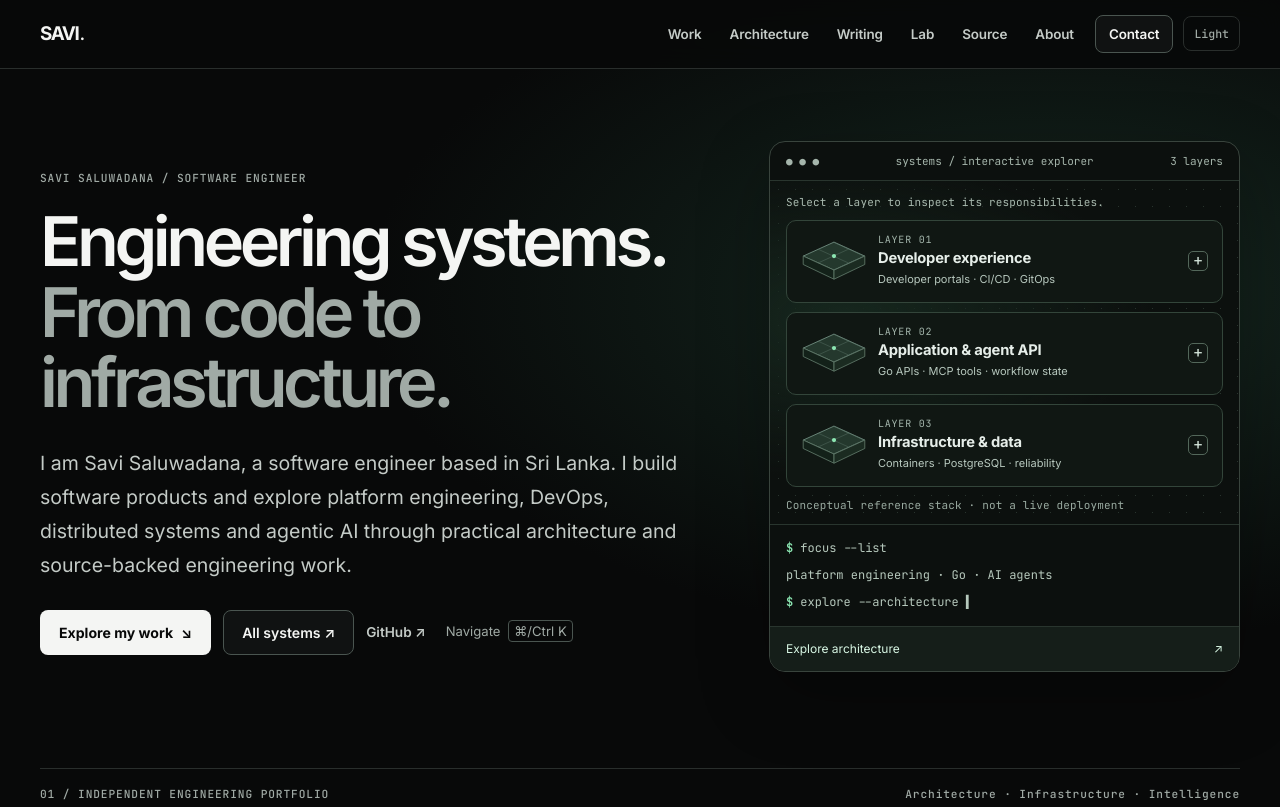
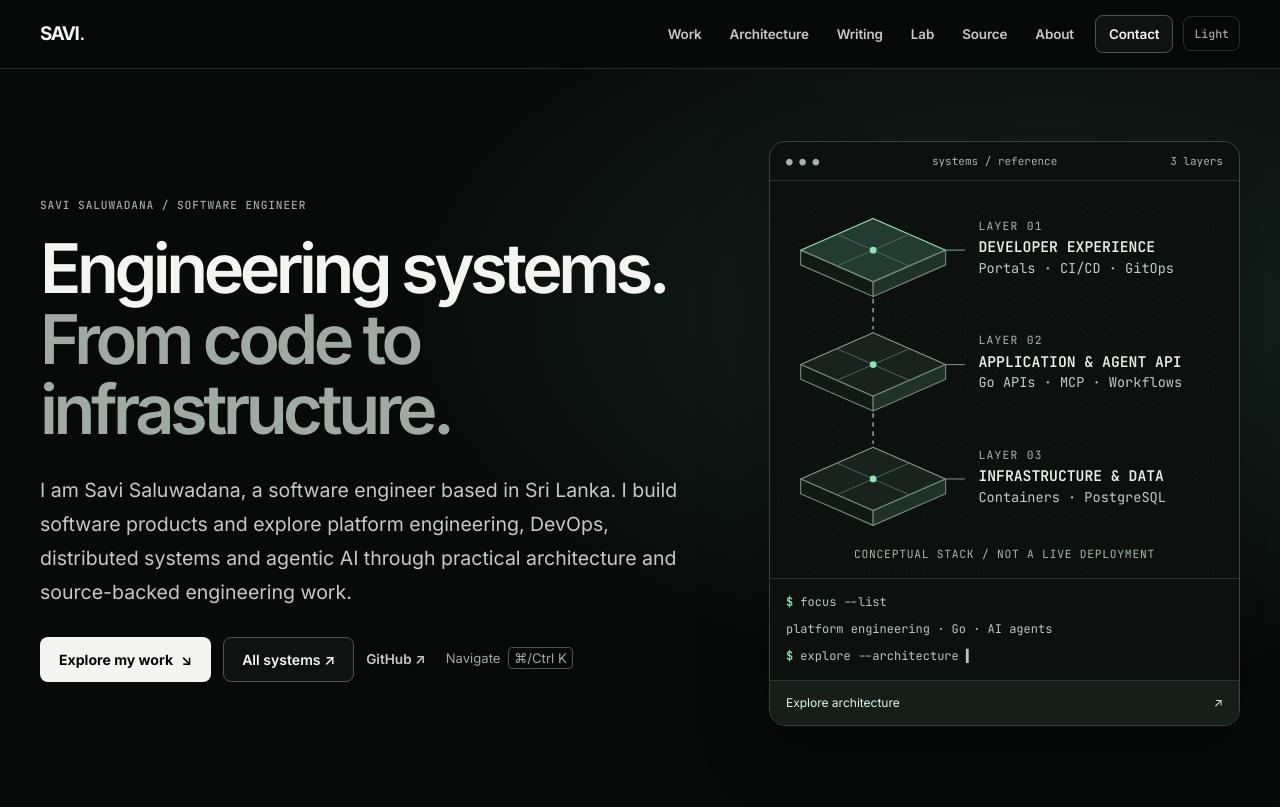
Before and after one commit to savisaluwadana/savisaluwadana.github.io, a plain HTML site: page index.html in a window 1280 px wide. Shown: the top 807 px of the page. Drawn offline with Linux system fonts and the light colour scheme.

Commit message:
Restore single static SVG architecture with non-overlapping labels

```diff
--- a/engineering-portfolio.css
+++ b/engineering-portfolio.css
@@ -85,40 +85,15 @@
 @media(max-width:850px){.engineering-portfolio .editorial-hero-grid{grid-template-columns:1fr}.hero-console{max-width:560px;width:100%}.engineering-portfolio .editorial-hero{padding-top:7rem}}
 @media(prefers-reduced-motion:reduce){.hero-signal{animation:none}}
 
-/* Accessible exploded stack: each layer has an independent hit area and text layout. */
-.stack-explorer{padding:14px 16px 10px;display:grid;gap:9px;background:radial-gradient(ellipse at 16% 40%,#16271e,transparent 55%),radial-gradient(#28332d .65px,transparent .65px);background-size:auto,17px 17px}
-.stack-instruction,.stack-scope{margin:0;color:#a9baaf;font:11px/1.45 var(--font-mono);letter-spacing:.015em}
-.stack-scope{padding:2px 0 0;color:#99aaa0}
-.stack-layer{position:relative;min-width:0;border:1px solid #33453a;background:#101713;border-radius:10px;overflow:hidden}
-.stack-layer summary{list-style:none;display:grid;grid-template-columns:70px minmax(0,1fr) 22px;align-items:center;gap:9px;min-height:81px;padding:10px 12px;cursor:pointer;color:#e6eee9;transition:background .18s,border-color .18s}
-.stack-layer summary::-webkit-details-marker{display:none}
-.stack-layer summary::marker{content:""}
-.stack-layer summary:hover,.stack-layer[open] summary{background:#192a20}
-.stack-layer summary:focus-visible{outline:2px solid #9cf5c1;outline-offset:-4px;border-radius:9px}
-.stack-layer[open]{border-color:#8ce6b2}
-.stack-layer-icon{width:70px;height:auto;display:block;overflow:visible;transition:transform .18s}
-.stack-layer summary:hover .stack-layer-icon,.stack-layer[open] .stack-layer-icon{transform:translateY(-2px)}
-.stack-layer-top{fill:#24382d;stroke:#769487;stroke-width:1.2}
-.stack-layer-side{fill:#132119;stroke:#617b6b;stroke-width:1.2}
-.stack-layer-face{fill:#1b2b21;stroke:#617b6b;stroke-width:1.2}
-.stack-layer-grid{stroke:#577064;stroke-width:.7;fill:none}
-.stack-layer-point{fill:#8ce6b2}
-.stack-layer[open] .stack-layer-top{stroke:#a3f0c1;fill:#304d3b}
-.stack-layer-copy{display:grid;gap:3px;min-width:0}
-.stack-layer-copy strong{font-size:clamp(.86rem,1.15vw,1rem);line-height:1.35;letter-spacing:-.015em;overflow-wrap:anywhere}
-.stack-layer-index{font:10px/1.2 var(--font-mono);color:#a4b6ac;letter-spacing:.08em}
-.stack-layer-sub{font-size:11px;line-height:1.45;color:#b7c8be;overflow-wrap:anywhere}
-.stack-layer-toggle{width:20px;height:20px;display:grid;place-items:center;border:1px solid #53675a;border-radius:5px;color:#d7e9de;font:16px/1 var(--font-mono)}
-.stack-layer-toggle::before{content:"+"}.stack-layer[open] .stack-layer-toggle::before{content:"−"}
-.stack-layer-detail{padding:10px 13px 14px;border-top:1px solid #33453a;background:#101713}
-.stack-layer-detail p{margin:0 0 10px;color:#c8d7cd;font-size:.82rem;line-height:1.65}
-.stack-layer-links{display:flex;flex-wrap:wrap;gap:6px 12px}.stack-layer-links a{color:#aaf0c6;font-size:.76rem;text-decoration:underline;text-underline-offset:3px}
-.stack-layer-links a:focus-visible{outline-color:#aaf0c6}
+/* Single responsive SVG: separate geometry and text columns, no disclosure widgets. */
+.hero-topology{display:block;width:100%;height:auto;max-height:none;padding:8px 8px 4px;box-sizing:border-box}
+.hero-topology .hero-layer-index{font:10px var(--font-mono);letter-spacing:1.1px;fill:#a5b8aa}
+.hero-topology .hero-layer-title{font:600 13px var(--font-mono);letter-spacing:0;fill:#e5f1e9}
+.hero-topology .hero-layer-sub{font:12px var(--font-mono);letter-spacing:0;fill:#bdcec3}
+.hero-topology .hero-layer-caption{font:10px var(--font-mono);letter-spacing:.65px;fill:#a5b8aa}
 .portfolio-answer-grid{display:grid;grid-template-columns:repeat(3,minmax(0,1fr));gap:12px}
 .portfolio-answer{padding:22px;border:1px solid var(--border);border-radius:14px;background:var(--surface);display:flex;flex-direction:column}
 .portfolio-answer h3{font-size:1.02rem;line-height:1.4;letter-spacing:-.025em;margin:0}
 .portfolio-answer p{font-size:.91rem;color:var(--ink-soft);margin:12px 0 20px}
 .portfolio-answer a{margin-top:auto}
 @media(max-width:850px){.portfolio-answer-grid{grid-template-columns:1fr}}
-@media(max-width:400px){.stack-explorer{padding:12px 10px}.stack-layer summary{grid-template-columns:49px minmax(0,1fr) 20px;padding:9px;gap:7px}.stack-layer-icon{width:49px}}
-@media(prefers-reduced-motion:reduce){.stack-layer summary,.stack-layer-icon{transition:none}.stack-layer summary:hover .stack-layer-icon,.stack-layer[open] .stack-layer-icon{transform:none}}
--- a/index.html
+++ b/index.html
@@ -250,10 +250,24 @@
           <p class="editorial-lead">I am Savi Saluwadana, a software engineer based in Sri Lanka. I build software products and explore platform engineering, DevOps, distributed systems and agentic AI through practical architecture and source-backed engineering work.</p>
           <div class="hero-actions"><a class="btn btn--primary" href="#selected">Explore my work <span aria-hidden="true">↘</span></a><a class="btn btn--ghost" href="/products/">All systems ↗</a><a class="hero-source-link" href="https://github.com/savisaluwadana">GitHub ↗</a><button type="button" class="editorial-command" data-command-open>Navigate <kbd>⌘/Ctrl K</kbd></button></div>
         </div>
-        <div class="hero-console" aria-label="Illustrative engineering architecture"><div class="console-bar"><span aria-hidden="true">● ● ●</span><span>systems / interactive explorer</span><span>3 layers</span></div>
-<div class="stack-explorer" data-stack-explorer aria-label="Interactive engineering stack"><p class="stack-instruction">Select a layer to inspect its responsibilities.</p><details class="stack-layer" data-stack-layer="experience" name="engineering-stack"><summary><svg class="stack-layer-icon" viewBox="0 0 100 61" aria-hidden="true" focusable="false"><path class="stack-layer-top" d="M6 23 50 3 94 23 50 43Z"/><path class="stack-layer-side" d="M6 23V35L50 56V43Z"/><path class="stack-layer-face" d="M50 43 94 23V35L50 56Z"/><path class="stack-layer-grid" d="M27 13 71 33 M49 3 93 23 M27 33 71 13 M49 43 93 23"/><circle cx="50" cy="23" r="3" class="stack-layer-point"/></svg><span class="stack-layer-copy"><span class="stack-layer-index">LAYER 01</span><strong>Developer experience</strong><span class="stack-layer-sub">Developer portals · CI/CD · GitOps</span></span><span class="stack-layer-toggle" aria-hidden="true"></span></summary><div class="stack-layer-detail"><p>A platform exposes repeatable delivery contracts, configuration and ownership while preserving visibility into the underlying system.</p><div class="stack-layer-links"><a href="/insights/platform-engineering-paved-road/">Explore platform engineering ↗</a><a href="/engineering/">Architecture reference ↗</a></div></div></details>
-<details class="stack-layer" data-stack-layer="application" name="engineering-stack"><summary><svg class="stack-layer-icon" viewBox="0 0 100 61" aria-hidden="true" focusable="false"><path class="stack-layer-top" d="M6 23 50 3 94 23 50 43Z"/><path class="stack-layer-side" d="M6 23V35L50 56V43Z"/><path class="stack-layer-face" d="M50 43 94 23V35L50 56Z"/><path class="stack-layer-grid" d="M27 13 71 33 M49 3 93 23 M27 33 71 13 M49 43 93 23"/><circle cx="50" cy="23" r="3" class="stack-layer-point"/></svg><span class="stack-layer-copy"><span class="stack-layer-index">LAYER 02</span><strong>Application &amp; agent API</strong><span class="stack-layer-sub">Go APIs · MCP tools · workflow state</span></span><span class="stack-layer-toggle" aria-hidden="true"></span></summary><div class="stack-layer-detail"><p>The application validates identity, tool permissions and business rules. Agent runtimes propose actions; domain APIs authorize and persist them.</p><div class="stack-layer-links"><a href="/insights/ai-agent-harness-architecture/">Explore agent harnesses ↗</a><a href="/engineering/agentic-systems/">Agentic systems architecture ↗</a></div></div></details>
-<details class="stack-layer" data-stack-layer="infrastructure" name="engineering-stack"><summary><svg class="stack-layer-icon" viewBox="0 0 100 61" aria-hidden="true" focusable="false"><path class="stack-layer-top" d="M6 23 50 3 94 23 50 43Z"/><path class="stack-layer-side" d="M6 23V35L50 56V43Z"/><path class="stack-layer-face" d="M50 43 94 23V35L50 56Z"/><path class="stack-layer-grid" d="M27 13 71 33 M49 3 93 23 M27 33 71 13 M49 43 93 23"/><circle cx="50" cy="23" r="3" class="stack-layer-point"/></svg><span class="stack-layer-copy"><span class="stack-layer-index">LAYER 03</span><strong>Infrastructure &amp; data</strong><span class="stack-layer-sub">Containers · PostgreSQL · reliability</span></span><span class="stack-layer-toggle" aria-hidden="true"></span></summary><div class="stack-layer-detail"><p>Infrastructure provides execution, persistence and recovery boundaries. Kubernetes and GitOps are areas of engineering exploration; each project documents its actual stack.</p><div class="stack-layer-links"><a href="/insights/postgres-multitenancy-boundaries/">Explore data boundaries ↗</a><a href="/lab/">Try engineering experiments ↗</a></div></div></details><p class="stack-scope">Conceptual reference stack · not a live deployment</p></div>
+        <div class="hero-console" aria-label="Illustrative engineering architecture"><div class="console-bar"><span aria-hidden="true">● ● ●</span><span>systems / reference</span><span>3 layers</span></div>
+<svg class="hero-topology" viewBox="0 0 400 340" role="img" aria-labelledby="hero-diagram-title hero-diagram-desc">
+<title id="hero-diagram-title">Engineering stack: developer experience, application and agent API, infrastructure and data</title>
+<desc id="hero-diagram-desc">Conceptual engineering stack, not a live deployment. Developer experience includes portals, CI/CD and GitOps. Application and agent APIs include Go APIs, MCP and workflows. Infrastructure and data include containers and PostgreSQL.</desc>
+<defs><pattern id="hero-stack-grid" width="16" height="16" patternUnits="userSpaceOnUse"><circle cx="1" cy="1" r=".7" fill="#526359" opacity=".3"/></pattern></defs>
+<rect width="400" height="340" fill="url(#hero-stack-grid)"/>
+<path d="M84 97V124 M84 198V225" fill="none" stroke="#789487" stroke-width="1.5" stroke-dasharray="4 4"/>
+<g data-stack-layer="experience" transform="translate(0 54)">
+<g fill="none" stroke-linejoin="round"><path d="M20 0 84 -28 148 0 84 28Z" fill="#233b30" stroke="#91e5b4"/><path d="M20 0V13L84 41V28Z" fill="#111b15" stroke="#718679"/><path d="M84 28 148 0V13L84 41Z" fill="#203128" stroke="#718679"/><path d="M52 -14 116 14 M52 14 116 -14" stroke="#526f60" stroke-width=".8"/><circle cx="84" cy="0" r="3" fill="#8ce6b2" stroke="none"/><path d="M148 0H165" stroke="#718679"/></g>
+<text x="177" y="-18" class="hero-layer-index">LAYER 01</text><text x="177" y="2" class="hero-layer-title">DEVELOPER EXPERIENCE</text><text x="177" y="20" class="hero-layer-sub">Portals · CI/CD · GitOps</text></g>
+<g data-stack-layer="application" transform="translate(0 155)">
+<g fill="none" stroke-linejoin="round"><path d="M20 0 84 -28 148 0 84 28Z" fill="#19231e" stroke="#84988b"/><path d="M20 0V13L84 41V28Z" fill="#111b15" stroke="#718679"/><path d="M84 28 148 0V13L84 41Z" fill="#203128" stroke="#718679"/><path d="M52 -14 116 14 M52 14 116 -14" stroke="#526f60" stroke-width=".8"/><circle cx="84" cy="0" r="3" fill="#8ce6b2" stroke="none"/><path d="M148 0H165" stroke="#718679"/></g>
+<text x="177" y="-18" class="hero-layer-index">LAYER 02</text><text x="177" y="2" class="hero-layer-title">APPLICATION &amp; AGENT API</text><text x="177" y="20" class="hero-layer-sub">Go APIs · MCP · Workflows</text></g>
+<g data-stack-layer="infrastructure" transform="translate(0 256)">
+<g fill="none" stroke-linejoin="round"><path d="M20 0 84 -28 148 0 84 28Z" fill="#19231e" stroke="#84988b"/><path d="M20 0V13L84 41V28Z" fill="#111b15" stroke="#718679"/><path d="M84 28 148 0V13L84 41Z" fill="#203128" stroke="#718679"/><path d="M52 -14 116 14 M52 14 116 -14" stroke="#526f60" stroke-width=".8"/><circle cx="84" cy="0" r="3" fill="#8ce6b2" stroke="none"/><path d="M148 0H165" stroke="#718679"/></g>
+<text x="177" y="-18" class="hero-layer-index">LAYER 03</text><text x="177" y="2" class="hero-layer-title">INFRASTRUCTURE &amp; DATA</text><text x="177" y="20" class="hero-layer-sub">Containers · PostgreSQL</text></g>
+<text x="200" y="326" text-anchor="middle" class="hero-layer-caption">CONCEPTUAL STACK / NOT A LIVE DEPLOYMENT</text>
+</svg>
 <div class="console-output"><span><b>$</b> focus --list</span><span>platform engineering · Go · AI agents</span><span><b>$</b> explore --architecture <span aria-hidden="true">▍</span></span></div><a class="console-link" href="/engineering/">Explore architecture <span aria-hidden="true">↗</span></a></div>
       </div>
       <div class="shell editorial-foot"><span>01 / INDEPENDENT ENGINEERING PORTFOLIO</span><span>Architecture · Infrastructure · Intelligence</span></div>
```
Also changed, not shown: scripts/check-site.mjs (+6 -4 lines), tooling/browser/audit.mjs (+8 -14 lines), 1 other file.
